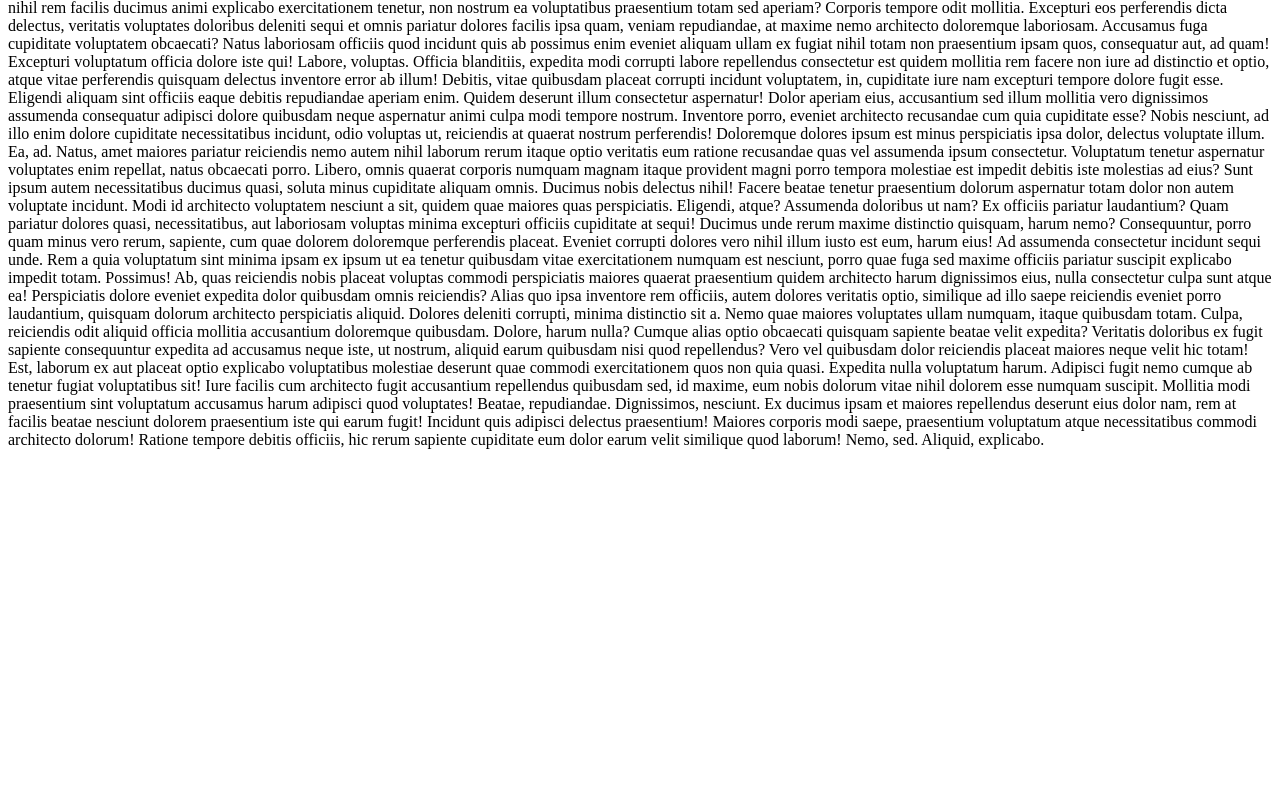
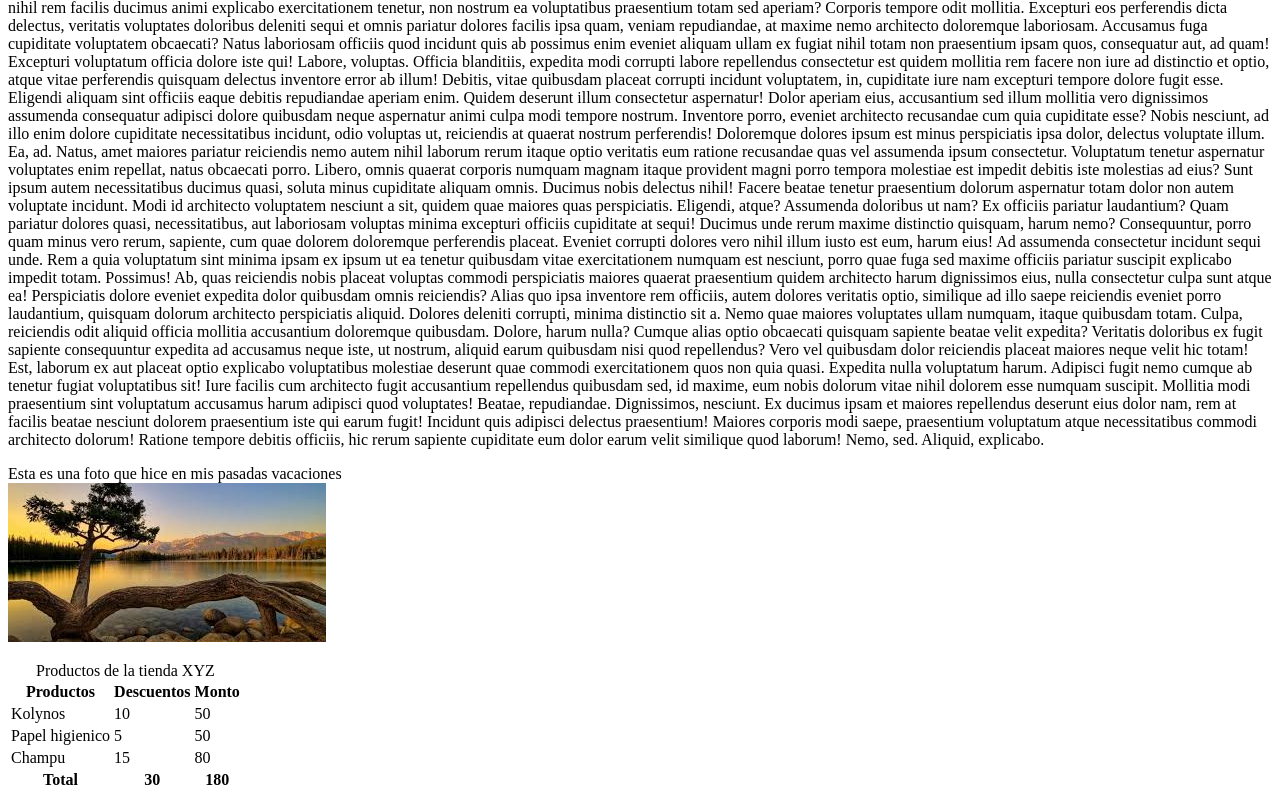
Before and after one commit to LuisUgaz/Trabajos-Clase-dise-o, a plain HTML site: page Sesion 11/index.html in a window 1280 px wide. Shown: the part 2156-2956 px from the top of the page. Before the commit the page ends 2621 px from the top, so only its background shows below. Drawn offline with Linux system fonts and the light colour scheme.

Commit message:
version1

```diff
--- a/Sesion 11/index.html
+++ b/Sesion 11/index.html
@@ -122,5 +122,44 @@
     Maiores corporis modi saepe, praesentium voluptatum atque necessitatibus commodi architecto dolorum! Ratione tempore debitis officiis, hic rerum sapiente cupiditate eum dolor earum velit similique quod laborum! Nemo, sed. Aliquid, explicabo.</p>
 
 
+    <p>
+        Esta es una foto que hice en mis pasadas vacaciones <br>
+        <img src="img/images.jpg" alt="foto de la montaña">
+    </p>
+
+    <table>
+        <caption>Productos de la tienda XYZ</caption>
+        <thead>
+            <tr>
+                <th>Productos</th>
+                <th>Descuentos</th>
+                <th>Monto</th>
+            </tr>
+        </thead>
+        <tfoot>
+            <tr>
+                <th>Total</th>
+                <th>30</th>
+                <th>180</th>
+            </tr>
+        </tfoot>
+        <tbody>
+            <tr>
+                <td>Kolynos</td>
+                <td>10</td>
+                <td>50</td>
+            </tr>
+            <tr>
+                <td>Papel higienico</td>
+                <td>5</td>
+                <td>50</td>
+            </tr>
+            <tr>
+                <td>Champu</td>
+                <td>15</td>
+                <td>80</td>
+            </tr>
+        </tbody>
+    </table>
 </body>
 </html>
```
Also changed, not shown: Sesion 11/img/cultura_paisajeiluminado_landuum5.jpg (added), Sesion 11/img/images.jpg (added).
